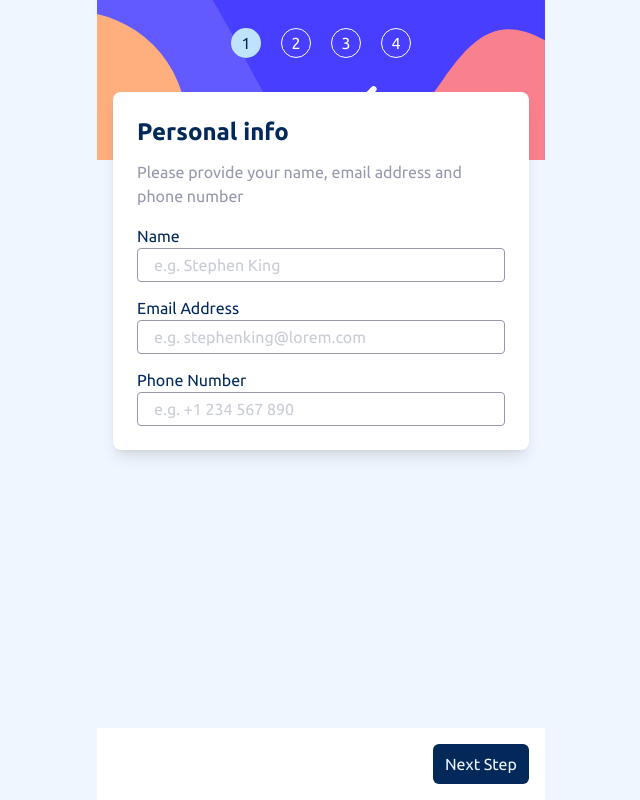
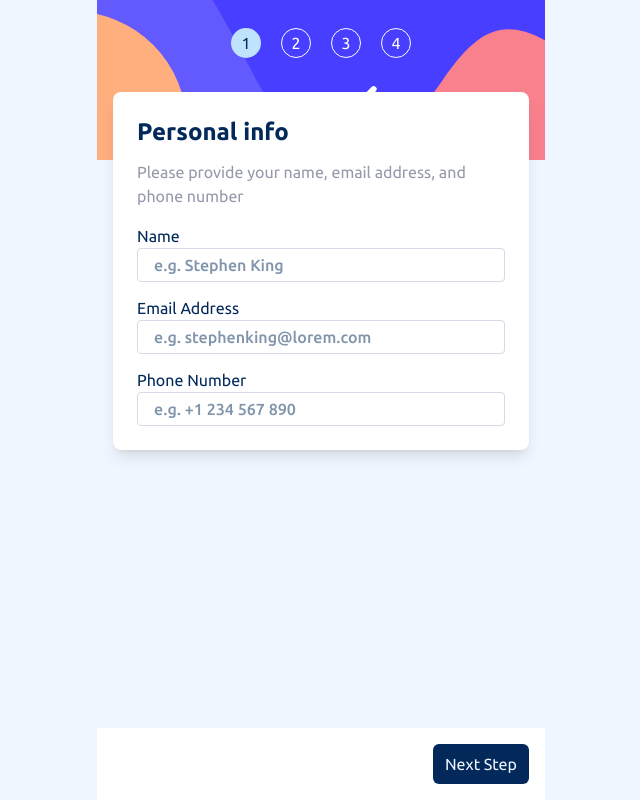
Before and after one commit to Pdave-dcn/Multi-step-form, a React (Vite) app: page / in a window 1280 px wide. Shown: the whole page, without its empty margins (319-959 px from the left). Built offline with nearby package versions, Linux system fonts and the light colour scheme.

Commit message:
Implement form validation in FirstStep component; add state management for user inputs and error handling

```diff
--- a/src/App.tsx
+++ b/src/App.tsx
@@ -7,6 +7,11 @@ import LastStep from "./components/formFields/LastStep";
 
 function App() {
   const [step, setStep] = useState(1);
+
+  const [name, setName] = useState("");
+  const [email, setEmail] = useState("");
+  const [phone, setPhone] = useState("");
+
   const [chosenPlan, setChosenPlan] = useState<{ name: string; price: number }>(
     { name: "Arcade", price: 9 }
   );
@@ -19,7 +24,13 @@ function App() {
 
   const [choice, setChoice] = useState("arcade");
 
+  const [isValid, setIsValid] = useState(false);
+
   const handleNextStep = () => {
+    if (step === 1 && !isValid) {
+      alert("Please fill out all fields correctly before proceeding.");
+      return;
+    }
     if (step === 4) return;
     setStep(step + 1);
   };
@@ -28,6 +39,7 @@ function App() {
     if (step === 1) return;
     setStep(step - 1);
   };
+
   return (
     <div className="font-ubuntu bg-magnolia min-h-screen flex flex-col">
       <div className="w-full max-w-md mx-auto flex flex-col min-h-screen">
@@ -36,7 +48,15 @@ function App() {
         <div className="px-4 flex-1 overflow-y-auto -mt-17 mb-20">
           <div className="bg-white rounded-lg shadow-lg">
             {step === 1 ? (
-              <FirstStep />
+              <FirstStep
+                name={name}
+                email={email}
+                phone={phone}
+                setName={setName}
+                setEmail={setEmail}
+                setPhone={setPhone}
+                setIsValid={setIsValid}
+              />
             ) : step === 2 ? (
               <SecondStep
                 setChosenPlan={setChosenPlan}
@@ -75,17 +95,24 @@ function App() {
           >
             Go back
           </button>
+          {step !== 4 ? (
             <button
               type="button"
-            className={`text-magnolia p-2 px-3 rounded-md ${
-              step === 4 ? "bg-purplish-blue" : "bg-marine-blue"
-            }`}
+              className={`text-magnolia p-2 px-3 rounded-md bg-marine-blue`}
               onClick={() => {
                 handleNextStep();
               }}
             >
-            {step === 4 ? "Confirm" : "Next Step"}
+              Next Step
             </button>
+          ) : (
+            <button
+              type="submit"
+              className={`text-magnolia p-2 px-3 rounded-md bg-purplish-blue`}
+            >
+              Confirm
+            </button>
+          )}
         </div>
       </div>
     </div>
--- a/src/components/formFields/FirstStep.tsx
+++ b/src/components/formFields/FirstStep.tsx
@@ -1,52 +1,159 @@
-const FormFields = () => {
+import { useState, useEffect } from "react";
+
+type FirstStepType = {
+  name: string;
+  email: string;
+  phone: string;
+  setName: React.Dispatch<React.SetStateAction<string>>;
+  setEmail: React.Dispatch<React.SetStateAction<string>>;
+  setPhone: React.Dispatch<React.SetStateAction<string>>;
+  setIsValid: React.Dispatch<React.SetStateAction<boolean>>;
+};
+
+const FirstStep = ({
+  name,
+  email,
+  phone,
+  setName,
+  setEmail,
+  setPhone,
+  setIsValid,
+}: FirstStepType) => {
+  const [errors, setErrors] = useState<{
+    name: string;
+    email: string;
+    phone: string;
+  }>({
+    name: "",
+    email: "",
+    phone: "",
+  });
+
+  const [touched, setTouched] = useState<{
+    name: boolean;
+    email: boolean;
+    phone: boolean;
+  }>({
+    name: false,
+    email: false,
+    phone: false,
+  });
+
+  const validateField = (field: "name" | "email" | "phone", value: string) => {
+    let errorMessage = "";
+
+    if (field === "name") {
+      if (!value.trim()) {
+        errorMessage = "Name is required";
+      } else if (value.trim().length < 3) {
+        errorMessage = "Name must be at least 3 characters";
+      }
+    }
+
+    if (field === "email") {
+      const emailRegex = /^[^\s@]+@[^\s@]+\.[^\s@]+$/;
+      if (!emailRegex.test(value)) {
+        errorMessage = "Invalid email address";
+      }
+    }
+
+    if (field === "phone") {
+      const phoneRegex = /^\+?[0-9]{1,4}[\s-]?[0-9]{1,3}[\s-]?[0-9]{1,4}$/;
+      if (!phoneRegex.test(value)) {
+        errorMessage = "Invalid phone number";
+      }
+    }
+
+    setErrors((prevErrors) => ({ ...prevErrors, [field]: errorMessage }));
+
+    return errorMessage === "";
+  };
+
+  const handleBlur = (field: "name" | "email" | "phone", value: string) => {
+    setTouched((prevTouched) => ({ ...prevTouched, [field]: true }));
+    validateField(field, value);
+  };
+
+  useEffect(() => {
+    const isValid =
+      validateField("name", name) &&
+      validateField("email", email) &&
+      validateField("phone", phone);
+    setIsValid(isValid);
+  }, [name, email, phone]);
+
   return (
     <form className="p-6 text-cool-gray">
       <h1 className="text-2xl text-marine-blue font-bold mb-3">
         Personal info
       </h1>
       <p className="mb-4">
-        Please provide your name, email address and phone number
+        Please provide your name, email address, and phone number
       </p>
 
       <div className="flex flex-col gap-3.5">
-        <div className="flex flex-col">
-          <label htmlFor="name" className="text-marine-blue">
-            Name
-          </label>
-          <input
-            type="text"
-            id="name"
-            placeholder="e.g. Stephen King"
-            className="border p-1 px-4 outline-purplish-blue rounded-sm"
-          />
-        </div>
-        <div className="flex flex-col">
-          <label htmlFor="email" className="text-marine-blue">
-            Email Address
-          </label>
-          <input
-            type="email"
-            name=""
-            id="email"
-            placeholder="e.g. stephenking@lorem.com"
-            className="border p-1 px-4 outline-purplish-blue rounded-sm"
-          />
-        </div>
-        <div className="flex flex-col">
-          <label htmlFor="phone" className="text-marine-blue">
-            Phone Number
-          </label>
-          <input
-            type="tel"
-            name=""
-            id="phone"
-            placeholder="e.g. +1 234 567 890"
-            className="border p-1 px-4 outline-purplish-blue rounded-sm"
-          />
-        </div>
+        {[
+          {
+            label: "Name",
+            type: "text",
+            id: "name",
+            state: name,
+            setState: setName,
+          },
+          {
+            label: "Email Address",
+            type: "email",
+            id: "email",
+            state: email,
+            setState: setEmail,
+          },
+          {
+            label: "Phone Number",
+            type: "tel",
+            id: "phone",
+            state: phone,
+            setState: setPhone,
+          },
+        ].map(({ label, type, id, state, setState }) => (
+          <div key={id} className="flex flex-col">
+            <div className="flex justify-between">
+              <label htmlFor={id} className="text-marine-blue">
+                {label}
+              </label>
+              {touched[id as keyof typeof touched] &&
+                errors[id as keyof typeof errors] && (
+                  <p className="text-red-500 text-xs">
+                    {errors[id as keyof typeof errors]}
+                  </p>
+                )}
+            </div>
+            <input
+              type={type}
+              id={id}
+              placeholder={
+                id === "name"
+                  ? "e.g. Stephen King"
+                  : id === "email"
+                  ? "e.g. stephenking@lorem.com"
+                  : "e.g. +1 234 567 890"
+              }
+              className={`border p-1 px-4 font-medium text-marine-blue rounded-sm border-light-gray ${
+                touched[id as keyof typeof touched] &&
+                errors[id as keyof typeof errors]
+                  ? "outline-red-500"
+                  : "outline-purplish-blue"
+              }`}
+              value={state}
+              onChange={(e) => setState(e.target.value)}
+              onBlur={(e) =>
+                handleBlur(id as "name" | "email" | "phone", e.target.value)
+              }
+            />
+          </div>
+        ))}
       </div>
     </form>
   );
 };
 
-export default FormFields;
+export default FirstStep;
```
Lines whose indentation alone changed are shown as unchanged.
